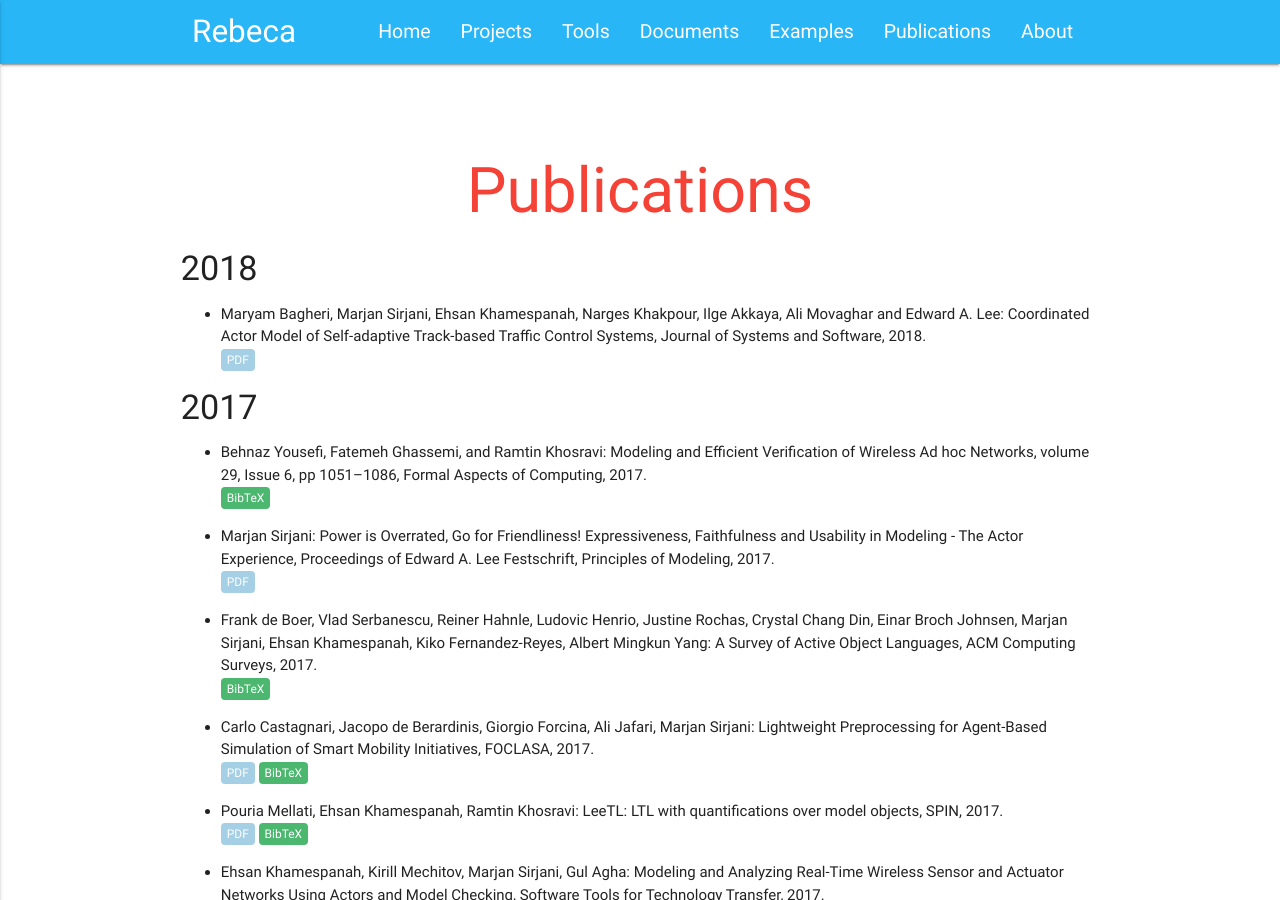
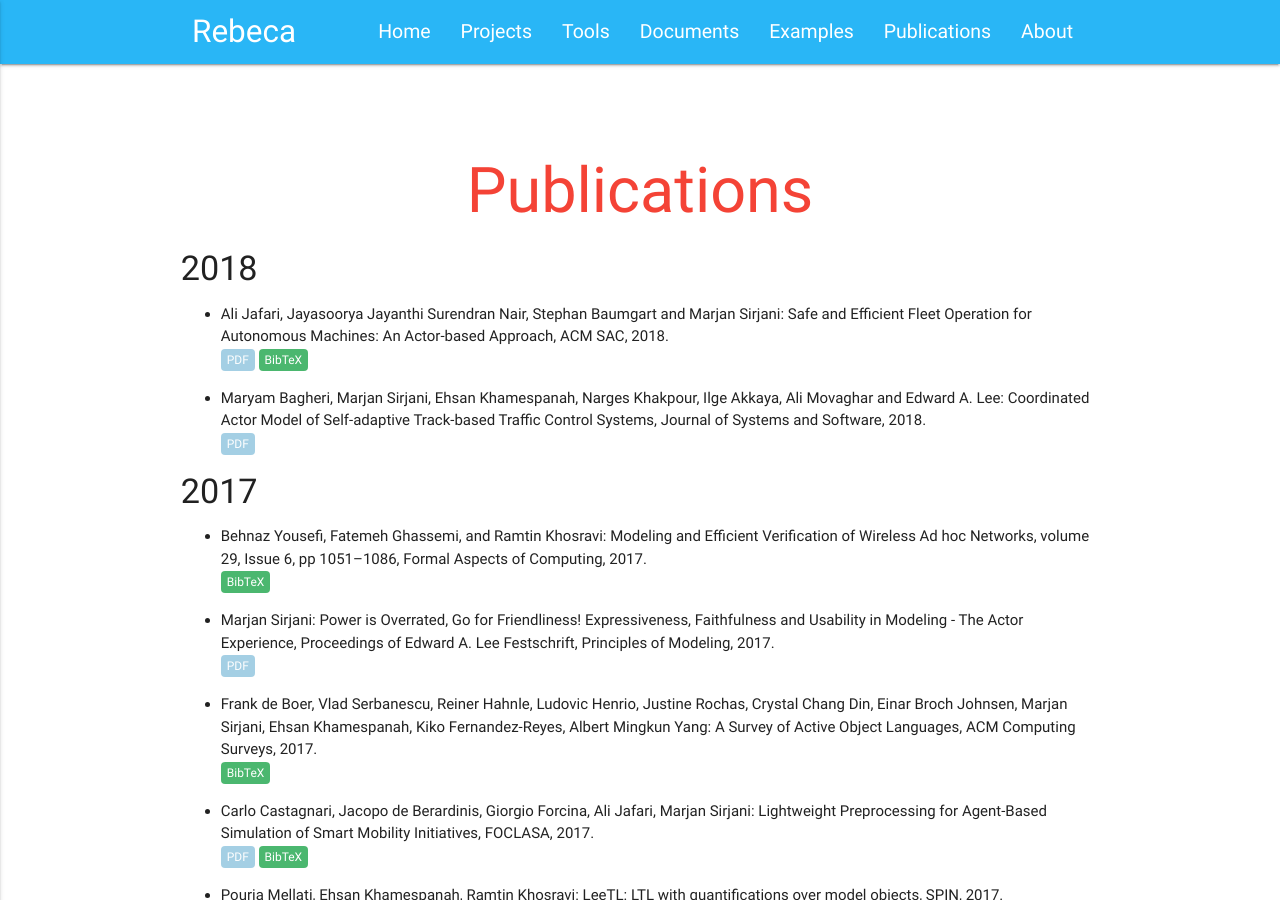
Before and after one commit to rebeca-lang/rebeca-lang.github.io, a Jekyll site: the page built from publications.md, in a window 1280 px wide and 900 px high. Built offline with Jekyll 4.4.1, drawn with Linux system fonts in a browser that asks for light colours.

Commit message:
The fleet management paper is added.

```diff
--- a/publications.md
+++ b/publications.md
@@ -6,9 +6,12 @@ redirect_from: "/wiki/pmwiki.php/Rebeca/Publications"
 ---
 
 #### 2018
+- Ali Jafari, Jayasoorya Jayanthi Surendran Nair, Stephan Baumgart and Marjan Sirjani: Safe and Efficient Fleet Operation for Autonomous Machines: An Actor-based Approach, ACM SAC, 2018. \\
+<a class="link link_pdf" href="/assets/papers/2018/Safe-and-Efficient-Fleet-Operation-for-Autonomous-Machines-An-Actor-based-Approach.pdf">PDF</a>
+<a class="link link_bibtex" href="https://dblp.uni-trier.de/rec/bibtex/conf/sac/JafariNBS18">BibTeX</a>
+
 - Maryam Bagheri, Marjan Sirjani, Ehsan Khamespanah, Narges Khakpour, Ilge Akkaya, Ali Movaghar and Edward A. Lee: Coordinated Actor Model of Self-adaptive Track-based Traffic Control Systems, Journal of Systems and Software, 2018. \\
 <a class="link link_pdf" href="/assets/papers/2018/Self-Adaptive-Coordinated-Actors.pdf">PDF</a>
-
 
 #### 2017
 - Behnaz Yousefi, Fatemeh Ghassemi, and Ramtin Khosravi: Modeling and Efficient Verification of Wireless Ad hoc Networks, volume 29, Issue 6, pp 1051–1086, Formal Aspects of Computing, 2017. \\
```
Also changed, not shown: 1 other file.
